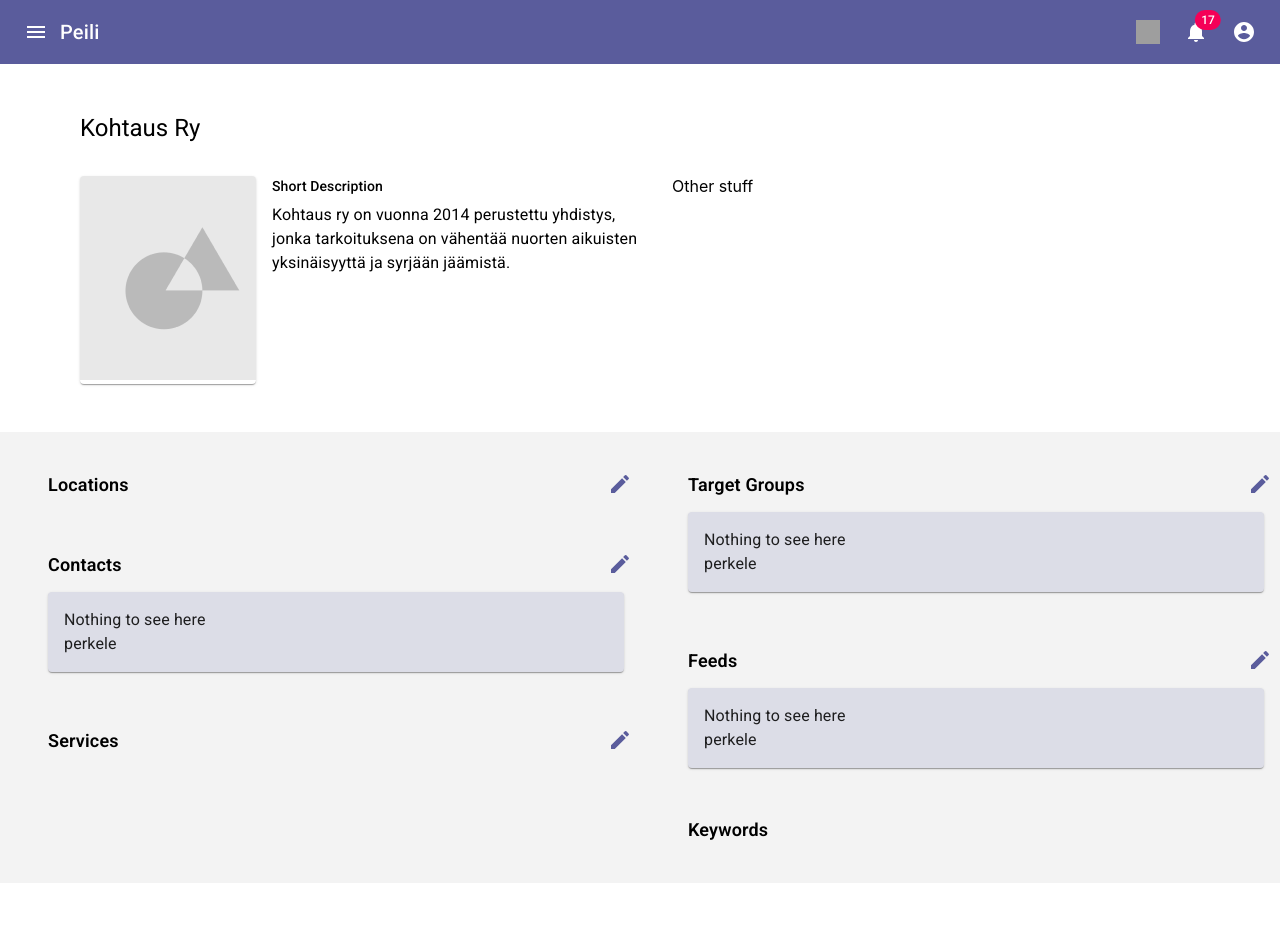
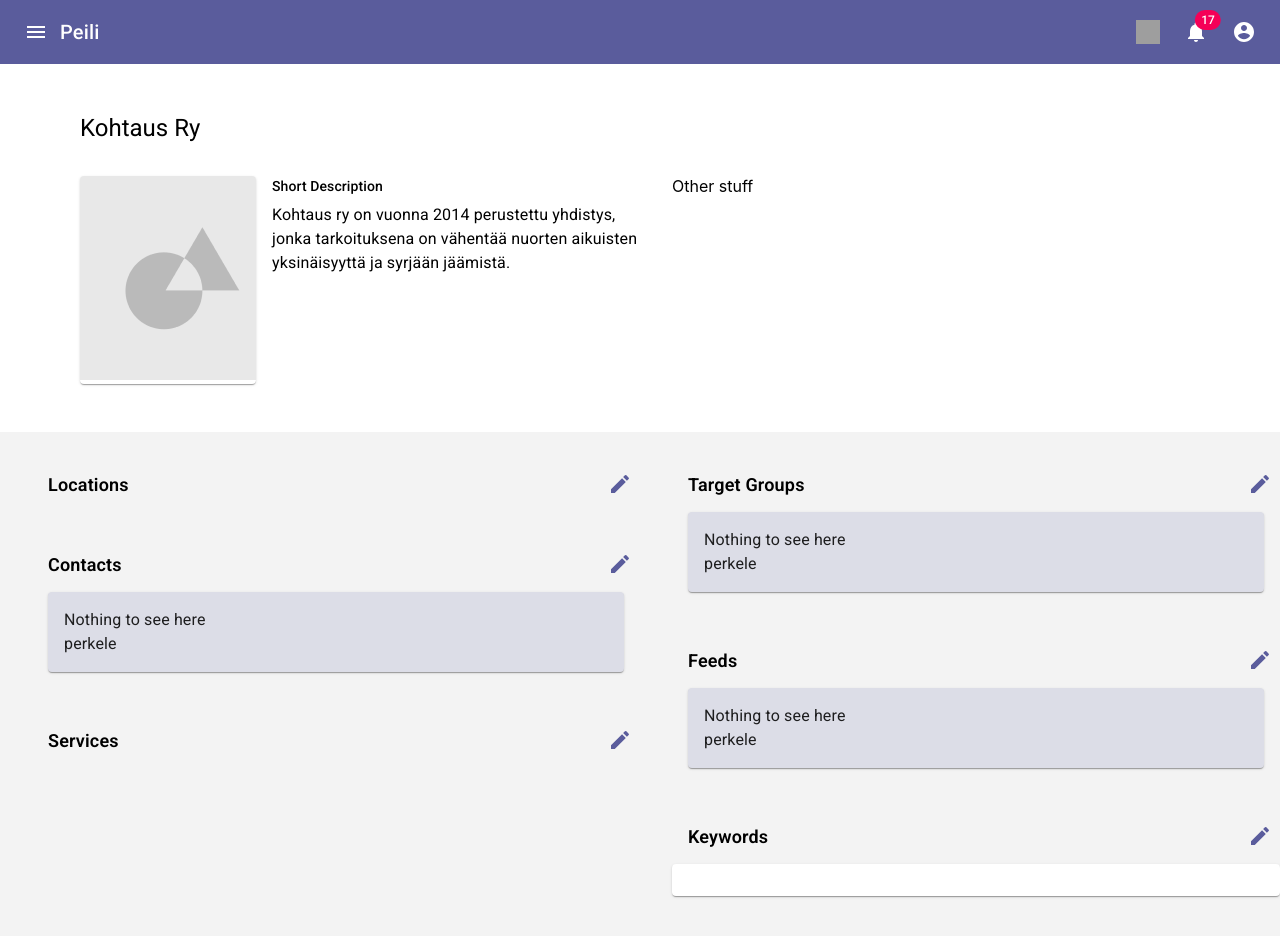
Before and after one commit to laavis/peili, a React (Create React App) app: page /organization in a window 1280 px wide. Shown: the top 936 px of the page. Before the commit the page ends 883 px from the top, so only its background shows below. Built offline with nearby package versions, Linux system fonts and the light colour scheme; grey boxes are pictures that could not be loaded.

Commit message:
Edit of Keywords card component

```diff
--- a/src/components/organization/Keywords.js
+++ b/src/components/organization/Keywords.js
@@ -5,20 +5,27 @@
 
 import {
   Box,
+  Button,
   Card,
   CardContent,
   Chip,
   Grid,
   IconButton,
+  InputAdornment,
   TextField,
+  Tooltip,
   Typography
 } from '@material-ui/core';
 import { makeStyles } from '@material-ui/core/styles';
 import AddIcon from '@material-ui/icons/Add';
+import DeleteIcon from '@material-ui/icons/Delete';
+import EditIcon from '@material-ui/icons/Edit';
 import React from 'react';
+import { openDialog } from '../ConfirmationDialog';
 import Locale from '../Locale';
+import EmptySection from './EmptySection';
 import Translation from './organizationLocale';
-import styles from './styles';
+import globalStyles from './styles';
 
 const l = Locale(Translation);
 
@@ -56,9 +63,10 @@ const useStyles = makeStyles(theme => ({
   }
 }));
 
-export default ({ editable, changed }) => {
+export default ({ changed, setChanged }) => {
   const classes = useStyles();
-  const globalClasses = styles();
+  const globalClasses = globalStyles();
+  const [editable, setEditable] = React.useState(false);
   const [keywords, setKeywords] = React.useState([]);
 
   React.useEffect(() => {
@@ -80,10 +88,8 @@ export default ({ editable, changed }) => {
     }
   };
 
-  const keyPress = event => {
-    if (event.keyCode === 13) {
-      handleAddKeyword(event);
-    }
+  const handleEditClick = () => {
+    setEditable(true);
   };
 
   // Handle chip deletion
@@ -96,29 +102,30 @@ export default ({ editable, changed }) => {
     setKeywords(newKeywords);
   };
 
-  // Editable
-  /*
-  const [expanded, setExpanded] = React.useState(false);
-  const handleExpandedChange = (event, isExpanded) => {
-    if (!editable) return;
-    setExpanded(isExpanded);
+  const handleSaveClick = () => {
+    localStorage.setItem('keywords', JSON.stringify(keywords));
+    setEditable(false);
   };
-  */
-
-  let hasKeywords = keywords.length;
 
   return (
-    <Box
-      className={
-        !hasKeywords && !editable ? globalClasses.hide : globalClasses.section
-      }
-    >
+    <Box className={globalClasses.section}>
+      <Box className={globalClasses.sectionTitleContainer}>
         <Typography className={globalClasses.sectionTitle}>
-        {l('targetGroupSectionHeader')}
+          {l('keywordHeader')}
           <span
             className={changed ? globalClasses.unsavedChangesIcon : ''}
           ></span>
         </Typography>
+        <IconButton
+          onClick={handleEditClick}
+          className={globalClasses.editSectionButton}
+          aria-label="language"
+          color="primary"
+        >
+          <EditIcon />
+        </IconButton>
+      </Box>
+      <Box className={globalClasses.expansionPanelContainer}>
         <Card className={globalClasses.outerContainerPadding}>
           <CardContent className={globalClasses.expansionPanelPaddingReset}>
             <Grid container spacing={2}>
@@ -130,16 +137,8 @@ export default ({ editable, changed }) => {
                     margin="normal"
                     variant="outlined"
                     value={text}
-                  onKeyPress={keyPress}
                     onChange={handleKeywordChange}
                   />
-                <IconButton
-                  className={globalClasses.smallSpacingLeft}
-                  onClick={handleAddKeyword}
-                  color="primary"
-                >
-                  <AddIcon />
-                </IconButton>
                 </Box>
               </Grid>
               <Grid item xs={12}>
@@ -159,5 +158,22 @@ export default ({ editable, changed }) => {
           </CardContent>
         </Card>
       </Box>
+      <Box
+        className={
+          editable ? globalClasses.sectionButtonsContainer : globalClasses.hide
+        }
+      >
+        <Button
+          className={editable ? globalClasses.buttonAdd : globalClasses.hide}
+          color="primary"
+          onClick={handleAddKeyword}
+        >
+          {l('addKeywordButtonText')}
+        </Button>
+        <Button onClick={handleSaveClick} color="primary" variant="contained">
+          {l('save')}
+        </Button>
+      </Box>
+    </Box>
   );
 };
--- a/src/components/organization/organizationLocale.json
+++ b/src/components/organization/organizationLocale.json
@@ -46,6 +46,10 @@
   "addKeywordLabelText": {
     "en": "Keyword",
     "fi": "Avainsana"
+  },
+  "addKeywordButtonText": {
+    "en": "Add Keyword",
+    "fi": "Lisää Avainsana"
   },
   "feedsHeader": {
     "en": "Feeds",
--- a/src/views/OrganizationPanel.js
+++ b/src/views/OrganizationPanel.js
@@ -5,7 +5,7 @@ import { makeStyles } from '@material-ui/core/styles';
 import Typography from '@material-ui/core/Typography';
 import React from 'react';
 import Locale from '../components/Locale';
-import { Keywords } from '../components/organization';
+import Keywords from '../components/organization/Keywords';
 import Contacts from '../components/organization/Contacts';
 import Feeds from '../components/organization/Feeds';
 import Locations from '../components/organization/Locations';
@@ -127,11 +127,7 @@ export const OrganizationPanel = () => {
           <Grid item xs={12} md={6}>
             <TargetGroups />
             <Feeds changed={changed} setChanged={setChanged} />
-            <div className={classes.sectionWrapper}>
-              <Typography className={classes.sectionTitle}>
-                {l('keywordHeader')}
-              </Typography>
-            </div>
+            <Keywords changed={changed} setChanged={setChanged} />
           </Grid>
         </Grid>
       </div>
```
Lines whose indentation alone changed are shown as unchanged.
